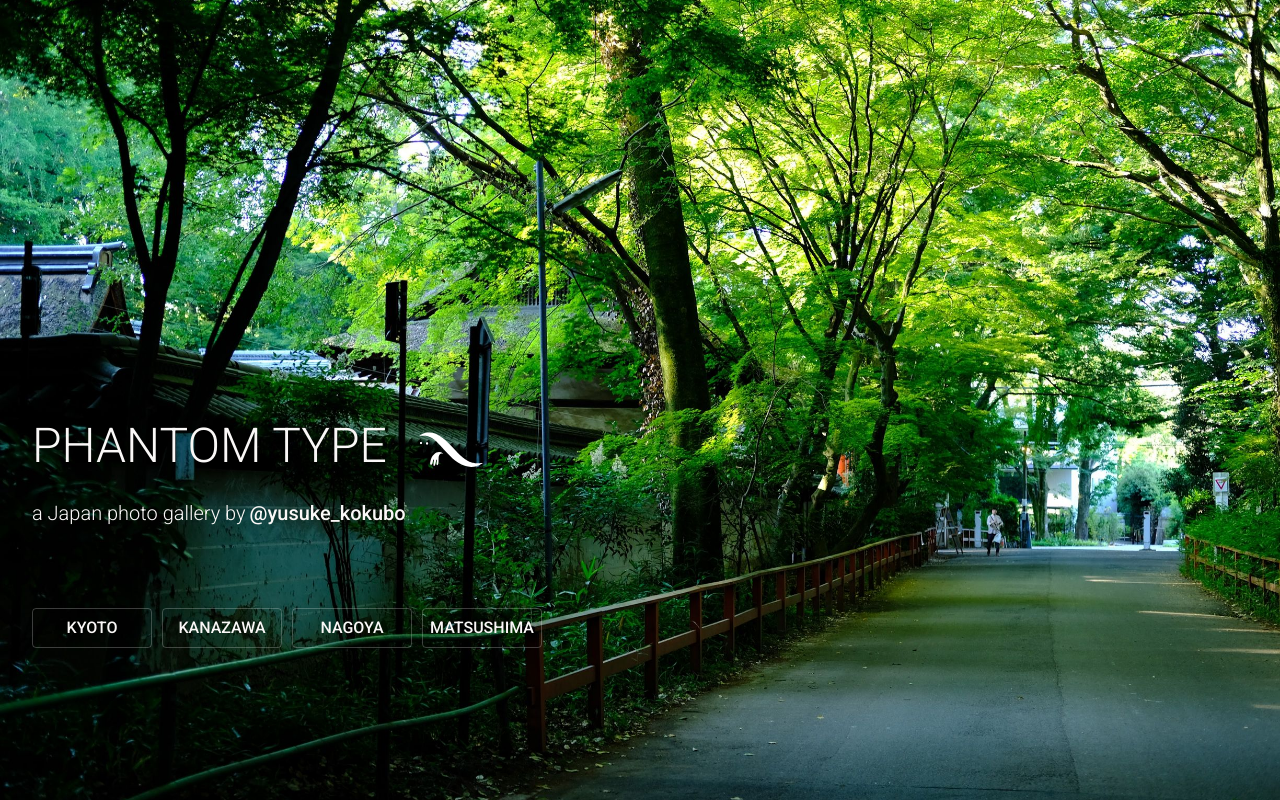
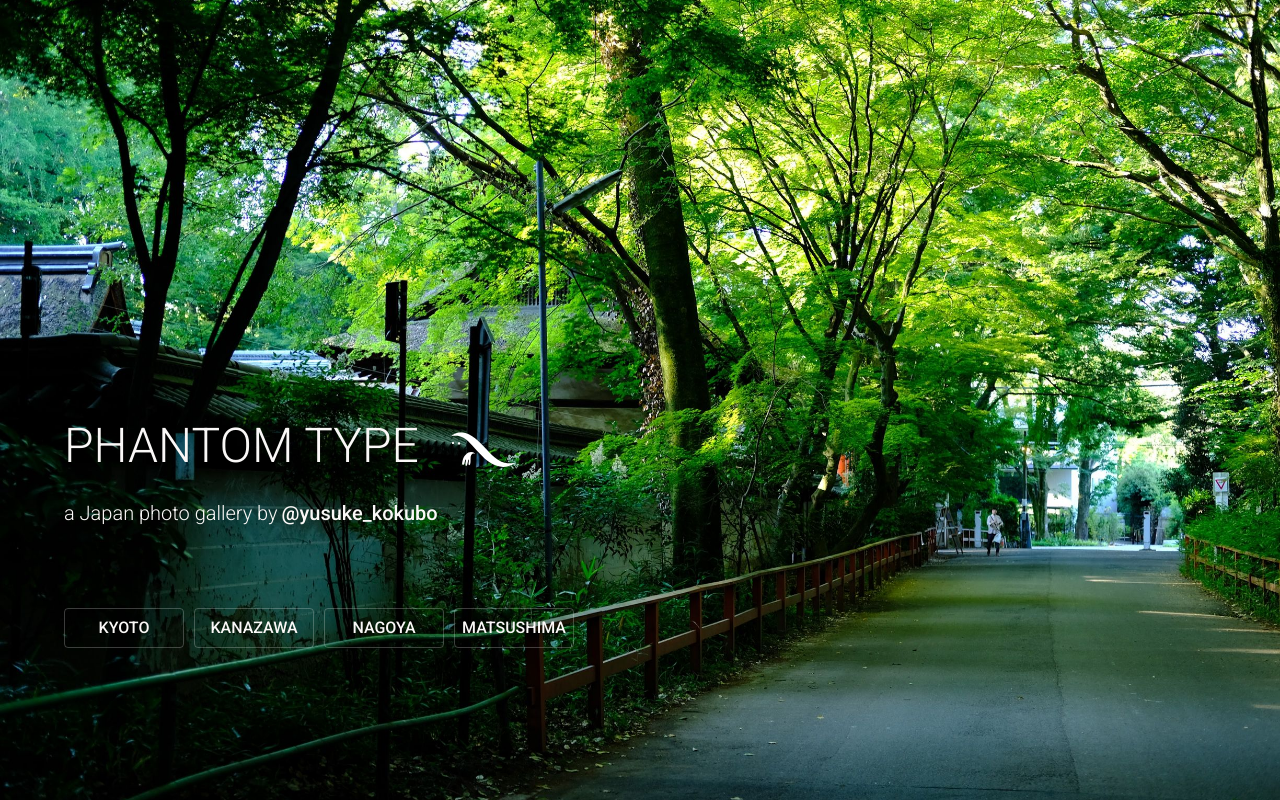
Before and after one commit to YusukeKokubo/phantomtype, a Next.js app: page / in a window 1280 px wide. Built offline with nearby package versions, Linux system fonts and the light colour scheme.

Commit message:
optimize for Desktop

```diff
--- a/src/pages/index.tsx
+++ b/src/pages/index.tsx
@@ -15,8 +15,7 @@ export default () => {
       </picture>
       <section className='absolute w-full h-screen grid grid-rows-2'>
         <div />
-        <div className='mx-8'>
-          <div className=''>
+        <div className='mx-8 lg:mx-16'>
           <h1 className='font-light text-5xl leading-none'>PHANTOM TYPE
             <img className='inline w-16 m-8' src='/logomark-white.svg' alt='phantomtype logo' />
           </h1>
@@ -30,7 +29,6 @@ export default () => {
             <Nav />
           </div>
         </div>
-        </div>
       </section>
     </>
   )
```
Lines whose indentation alone changed are shown as unchanged.
